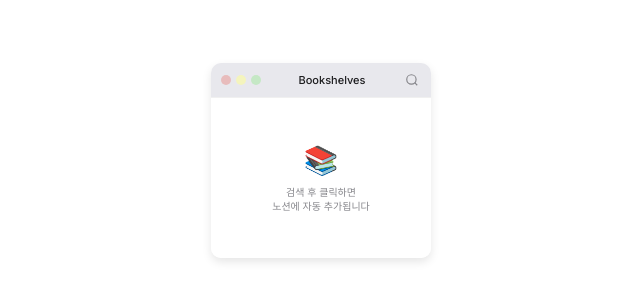
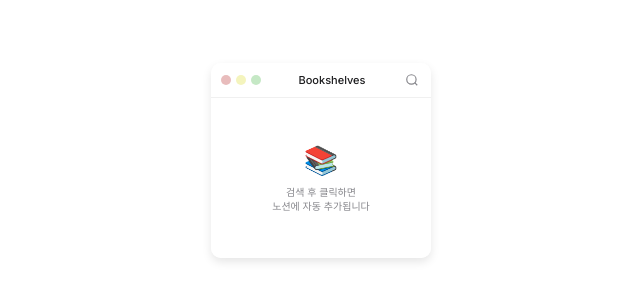
Before and after one commit to nagi-00/book, a plain HTML site: page index.html in a window 1280 px wide. Shown: the part 240-540 px from the top of the page, without its empty margins (319-959 px from the left). Drawn offline with Linux system fonts and the light colour scheme.

Commit message:
Update index.html

```diff
--- a/index.html
+++ b/index.html
@@ -29,7 +29,7 @@
       display: flex;
       align-items: center;
       padding: 8px 10px;
-      background: #e8e8ed;
+      background: #ffffff;
       border-bottom: 1px solid #F0F0F0;
     }
 
```
